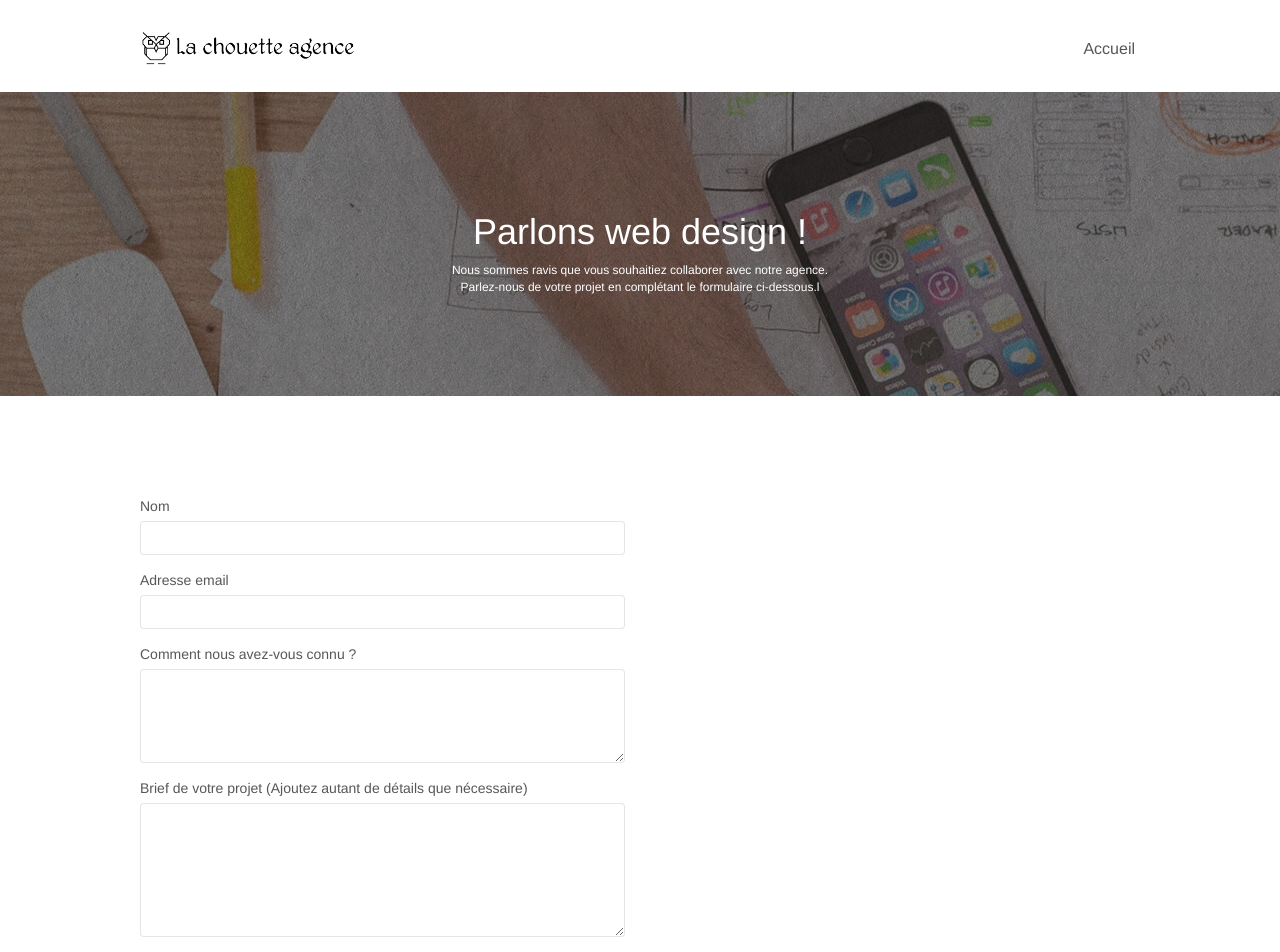
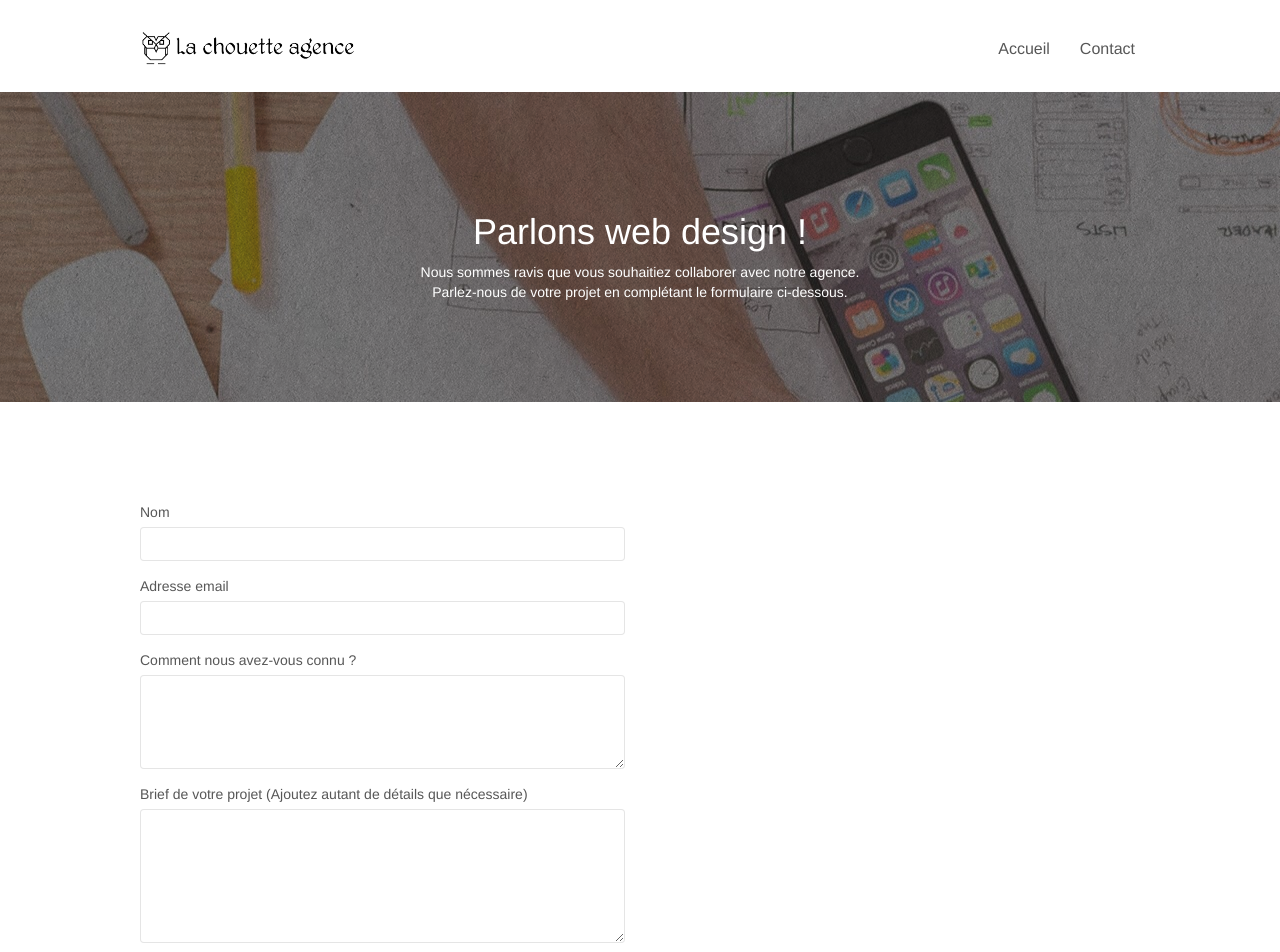
Before and after one commit to Maytongly/LaChouetteAgence_V2.2, a plain HTML site: page page2.html in a window 1280 px wide. Shown: the top 952 px of the page. Drawn offline with nearby package versions, Linux system fonts and the light colour scheme.

Commit message:
modification responsive et taille du texte

```diff
--- a/page2.html
+++ b/page2.html
@@ -6,9 +6,11 @@
 	<meta name="viewport" content="width=device-width, initial-scale=1.0, viewport-fit=cover">
 	<link rel="shortcut icon" type="image/png" href="favicon.jpg">
 	<meta name="Description" content="Contacter la chouette agence avec un brief de votre projet.">
-	<link rel="stylesheet" href="https://stackpath.bootstrapcdn.com/bootstrap/3.4.1/css/bootstrap.min.css" integrity="sha384-HSMxcRTRxnN+Bdg0JdbxYKrThecOKuH5zCYotlSAcp1+c8xmyTe9GYg1l9a69psu" crossorigin="anonymous">
+	<link rel="stylesheet" href="https://stackpath.bootstrapcdn.com/bootstrap/3.4.1/css/bootstrap.min.css"
+		integrity="sha384-HSMxcRTRxnN+Bdg0JdbxYKrThecOKuH5zCYotlSAcp1+c8xmyTe9GYg1l9a69psu" crossorigin="anonymous">
 	<link rel="stylesheet" type="text/css" href="style.css">
-	<link href="https://stackpath.bootstrapcdn.com/font-awesome/4.7.0/css/font-awesome.min.css" rel="stylesheet" integrity="sha384-wvfXpqpZZVQGK6TAh5PVlGOfQNHSoD2xbE+QkPxCAFlNEevoEH3Sl0sibVcOQVnN" crossorigin="anonymous">
+	<link href="https://stackpath.bootstrapcdn.com/font-awesome/4.7.0/css/font-awesome.min.css" rel="stylesheet"
+		integrity="sha384-wvfXpqpZZVQGK6TAh5PVlGOfQNHSoD2xbE+QkPxCAFlNEevoEH3Sl0sibVcOQVnN" crossorigin="anonymous">
 	<link rel="stylesheet" type="text/css" href="./css/et-line.css">
 
 	<title>contact</title>
@@ -25,12 +27,13 @@
 	<div class="page-container contact">
 
 		<!-- bloc-0 -->
-		<div class="bloc bgc-white l-bloc " id="bloc-0">
+		<header class="bloc bgc-white l-bloc " id="bloc-0">
 			<div class="container bloc-sm">
-				<nav class="navbar row">
+
+				<nav class="navbar row" aria-label="navigation principale">
 					<div class="navbar-header">
 						<a class="navbar-brand" href="index.html"><img src="img/la-chouette-agence.png"
-								alt="atlanta web design logo" height="40" /></a>
+								alt="paris web design logo agence web meilleure agence" height="40" /></a>
 						<button id="nav-toggle" type="button" class="ui-navbar-toggle navbar-toggle"
 							data-toggle="collapse" data-target=".navbar-1">
 							<span class="sr-only">Toggle navigation</span><span class="icon-bar"></span><span
@@ -42,16 +45,22 @@
 							<li>
 								<a href="index.html">Accueil</a>
 							</li>
+							<li>
+							</li>
+							<li>
+								<a href="page2.html">Contact</a>
+							</li>
 						</ul>
 					</div>
 				</nav>
 			</div>
-		</div>
+		</header>
 		<!-- bloc-0 END -->
 
-
+		<main>
 			<!-- bloc-6 -->
-		<div class="bloc bg-banniere bg-dots-bg bg-repeat bgc-atomic-tangerine d-bloc bloc-bg-texture texture-paper"
+			<section
+				class="bloc bg-banniere bg-dots-bg bg-repeat bgc-atomic-tangerine d-bloc bloc-bg-texture texture-paper"
 				id="bloc-6">
 				<div class="container bloc-lg">
 					<div class="row">
@@ -61,16 +70,16 @@
 							</h1>
 							<p class="text-center mg-lg tc-white tight-width-whitespace">
 								Nous sommes ravis que vous souhaitiez collaborer avec notre agence.<br>
-							Parlez-nous de votre projet en complétant le formulaire ci-dessous.l
+								Parlez-nous de votre projet en complétant le formulaire ci-dessous.
 							</p>
 						</div>
 					</div>
 				</div>
-		</div>
+			</section>
 			<!-- bloc-6 END -->
 
 			<!-- bloc-7 -->
-		<main class="bloc bgc-white l-bloc" id="bloc-7">
+			<section class="bloc bgc-white l-bloc" id="bloc-7">
 				<div class="container bloc-lg">
 					<div class="row">
 						<div class="col-sm-6">
@@ -91,8 +100,8 @@
 									<label for="commentaire">
 										Comment nous avez-vous connu ?
 									</label>
-								<textarea name="commentaire" id="commentaire" class="form-control" rows="4" cols="50"
-									required></textarea>
+									<textarea name="commentaire" id="commentaire" class="form-control" rows="4"
+										cols="50" required></textarea>
 								</div>
 								<div class="form-group">
 									<label for="projet">
@@ -107,21 +116,22 @@
 								</button>
 							</form>
 							<p>
-							contact@lachouetteagence.com<br>2 place Sathonay 69001 Lyon<br>Ouvert de 9h à 18h, du lundi
+								contact@lachouetteagence.com<br>2 place Sathonay 69001 Lyon<br>Ouvert de 9h à 18h, du
+								lundi
 								au vendredi<br>
 							</p>
 						</div>
 
 					</div>
 				</div>
-		</main>
+			</section>
 			<!-- bloc-7 END -->
 			<!-- ScrollToTop Button -->
 			<a class="bloc-button btn btn-d scrollToTop" onclick="scrollToTarget('1')"><span
 					class="fa fa-chevron-up"></span></a>
 			<!-- ScrollToTop Button END-->
 
-
+		</main>
 		<!-- Footer - bloc-8 -->
 		<footer class="bloc bgc-atomic-tangerine d-bloc" id="bloc-8">
 			<div class="container bloc-sm">
@@ -172,8 +182,11 @@
 
 	</div>
 	<!-- Principal conteneur END -->
-	<script src="https://code.jquery.com/jquery-3.5.1.min.js" integrity="sha256-9/aliU8dGd2tb6OSsuzixeV4y/faTqgFtohetphbbj0=" crossorigin="anonymous"></script>
-	<script src="https://stackpath.bootstrapcdn.com/bootstrap/3.4.1/js/bootstrap.min.js" integrity="sha384-aJ21OjlMXNL5UyIl/XNwTMqvzeRMZH2w8c5cRVpzpU8Y5bApTppSuUkhZXN0VxHd" crossorigin="anonymous"></script>
+	<script src="https://code.jquery.com/jquery-3.5.1.min.js"
+		integrity="sha256-9/aliU8dGd2tb6OSsuzixeV4y/faTqgFtohetphbbj0=" crossorigin="anonymous"></script>
+	<script src="https://stackpath.bootstrapcdn.com/bootstrap/3.4.1/js/bootstrap.min.js"
+		integrity="sha384-aJ21OjlMXNL5UyIl/XNwTMqvzeRMZH2w8c5cRVpzpU8Y5bApTppSuUkhZXN0VxHd" crossorigin="anonymous">
+	</script>
 </body>
 
 </html>
--- a/style.css
+++ b/style.css
@@ -687,7 +687,7 @@ a {
 }
 
 p {
-    font-size: 12px;
+    font-size: 14px;
 }
 
 .tight-width-whitespace {
@@ -710,14 +710,13 @@ p {
 }
 
 .social {
-    width: 400px;
+    max-width: 400px;
     margin: auto;
     display: flex;
     justify-content: space-evenly;
     text-align: center;
     text-decoration: none;
 }
-
 
 h2 {
     font-size: 22px;
@@ -755,7 +754,7 @@ h4 {
 }
 
 .portfolio-thumb {
-    margin-bottom: 24px;
+    margin: auto auto 24px auto;
 }
 
 .portfolio-row {
```
Lines whose indentation alone changed are shown as unchanged.
